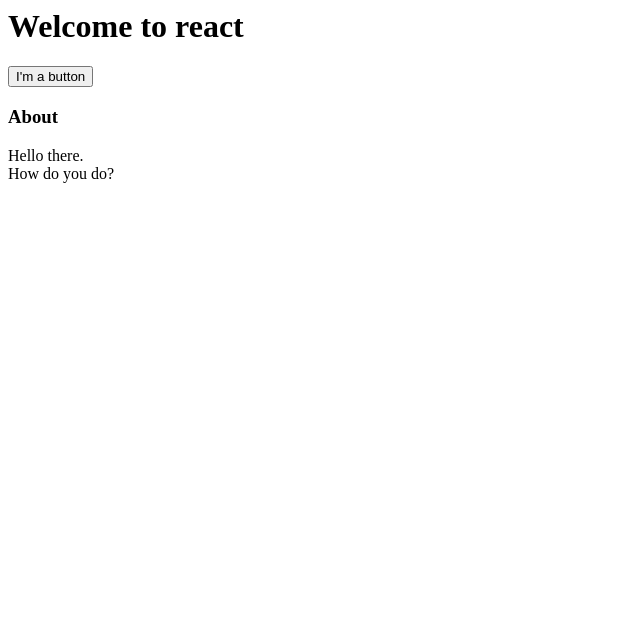
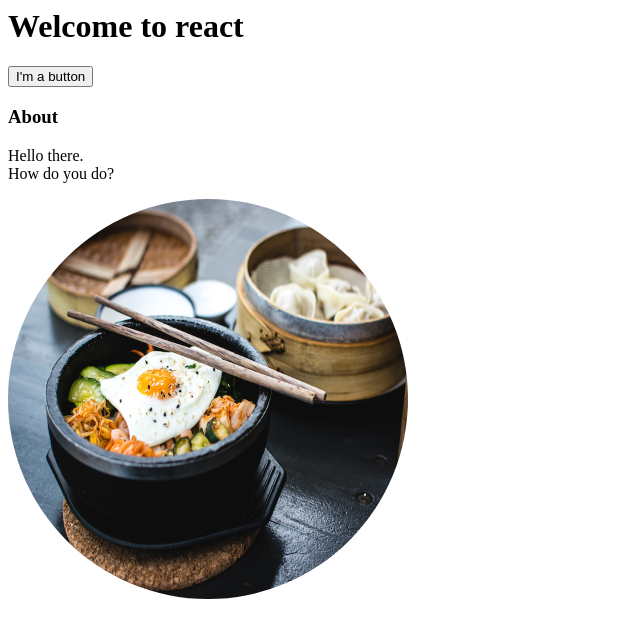
Before and after one commit to Gaditi12/React-work, a React (Create React App) app: page / in a window 1280 px wide. Shown: the top 638 px of the page, without its empty margins (0-640 px from the left). Built offline with nearby package versions, Linux system fonts and the light colour scheme.

Commit message:
Adding styles

```diff
--- a/public/index.html
+++ b/public/index.html
@@ -3,6 +3,7 @@
     <meta charset="UTF-8" />
     <meta http-equiv="X-UA-Compatible" content="IE=edge" />
     <meta name="viewport" content="width=device-width, initial-scale=1.0" />
+    <link rel="stylesheet" href="style.css" type="text/css" />
     <title>Document</title>
   </head>
   <body>
--- /dev/null
+++ b/public/style.css
@@ -0,0 +1,3 @@
+.avatar {
+  border-radius: 50%;
+}
--- a/src/App.js
+++ b/src/App.js
@@ -2,6 +2,8 @@
 import Welcome from "./component/Welcome";
 import Button from "./component/Button";
 import AboutPage from "./component/AboutPage";
+import Image from "./component/Image";
+
 function App() {
   return (
     <>
@@ -9,6 +11,7 @@
       <Button />
 
       <AboutPage />
+      <Image />
     </>
   );
 }
--- /dev/null
+++ b/src/component/Image.jsx
@@ -0,0 +1,10 @@
+import React from "react";
+import food from "../images/1.jpg";
+function Image() {
+  return (
+    <>
+      <img src={food} alt="" className="avatar" height={400} width={400} />
+    </>
+  );
+}
+export default Image;
```
Also changed, not shown: src/images/1.jpg (added).
